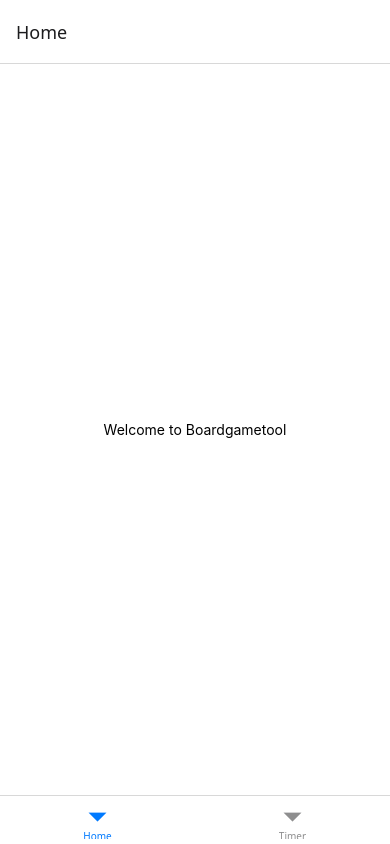
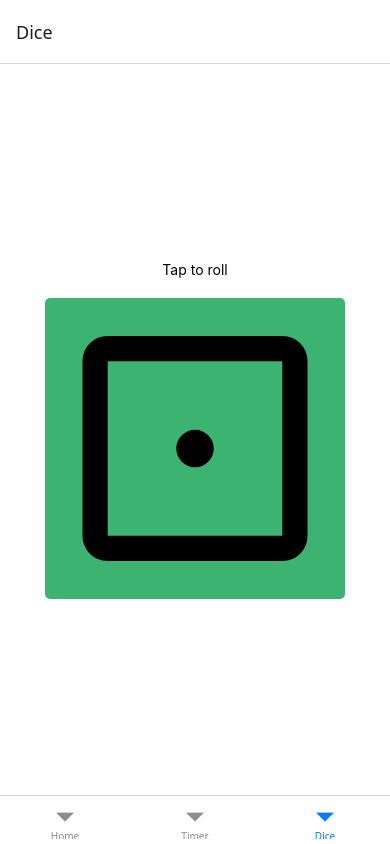
Before and after one commit to TommiKiisk/bgtool, a React Native app: screen /Dice in a window 390 px wide. Built offline with nearby package versions, Linux system fonts and the light colour scheme.

Commit message:
dice with icons

```diff
--- a/App.tsx
+++ b/App.tsx
@@ -2,6 +2,7 @@ import { NavigationContainer } from '@react-navigation/native';
 import { createBottomTabNavigator } from '@react-navigation/bottom-tabs';
 import HomeScreen from './components/HomeScreen'
 import SettingScreen from './components/TimerScreen'
+import Dice from './components/Dice';
 
 
 const Tab = createBottomTabNavigator();
@@ -13,6 +14,7 @@ export default function App() {
       <Tab.Navigator>
         <Tab.Screen name="Home" component={HomeScreen} />
         <Tab.Screen name="Timer" component={SettingScreen} />
+        <Tab.Screen name="Dice" component={Dice} />
       </Tab.Navigator>
     </NavigationContainer>
   );
--- /dev/null
+++ b/components/Dice.tsx
@@ -0,0 +1,42 @@
+import { StyleSheet, Text, TouchableOpacity, View } from 'react-native';
+import React from 'react';
+import MaterialCommunityIcons from '@expo/vector-icons/MaterialCommunityIcons';
+
+
+export default function Dice() {
+
+    const [number, setNumber] = React.useState(1);
+
+    const rollDice = () => {
+        const random = Math.floor(Math.random() * 6) + 1;
+        setNumber(random);
+    };
+
+
+
+
+    return (
+        <View style={styles.container}>
+            <Text>Tap to roll</Text>
+
+        <TouchableOpacity onPress={rollDice} style={{marginTop: 20, padding: 0, backgroundColor: 'mediumseagreen', borderRadius: 5}}>
+            <MaterialCommunityIcons name={`dice-${number}-outline` as any} size={300} color="#000000ff" />
+
+        </TouchableOpacity>
+        </View>
+    );
+}
+
+const styles = StyleSheet.create({
+  container: {
+    flex: 1,
+    backgroundColor: '#fff',
+    alignItems: 'center',
+    justifyContent: 'center',
+  },
+    dice: {
+        fontSize: 100,
+        fontWeight: 'bold',
+        marginBottom: 20,
+    },
+});
--- a/package.json
+++ b/package.json
@@ -9,6 +9,7 @@
     "web": "expo start --web"
   },
   "dependencies": {
+    "@expo/vector-icons": "^15.0.3",
     "@react-navigation/bottom-tabs": "^7.8.4",
     "@react-navigation/native": "^7.1.19",
     "expo": "^54.0.25",
@@ -20,7 +21,8 @@
     "react-native": "0.81.5",
     "react-native-safe-area-context": "~5.6.0",
     "react-native-screens": "~4.16.0",
-    "react-native-timer-picker": "^2.3.1"
+    "react-native-timer-picker": "^2.3.1",
+    "undefined": "@expo/vector-icons/MaterialCommunityIcons"
   },
   "private": true,
   "devDependencies": {
```
Also changed, not shown: components/TimerScreen.tsx (+6 -1 lines), 1 other file (tests, documents, lock files or other folders).
